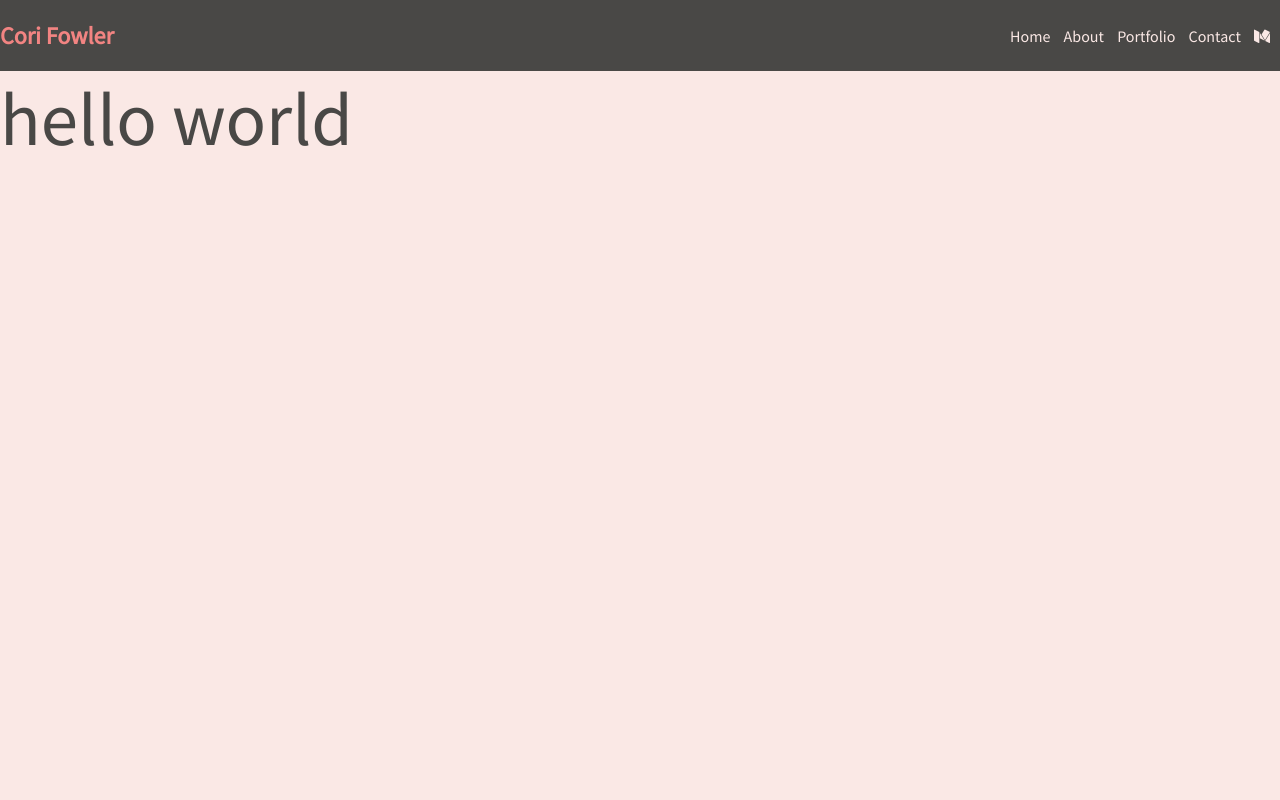
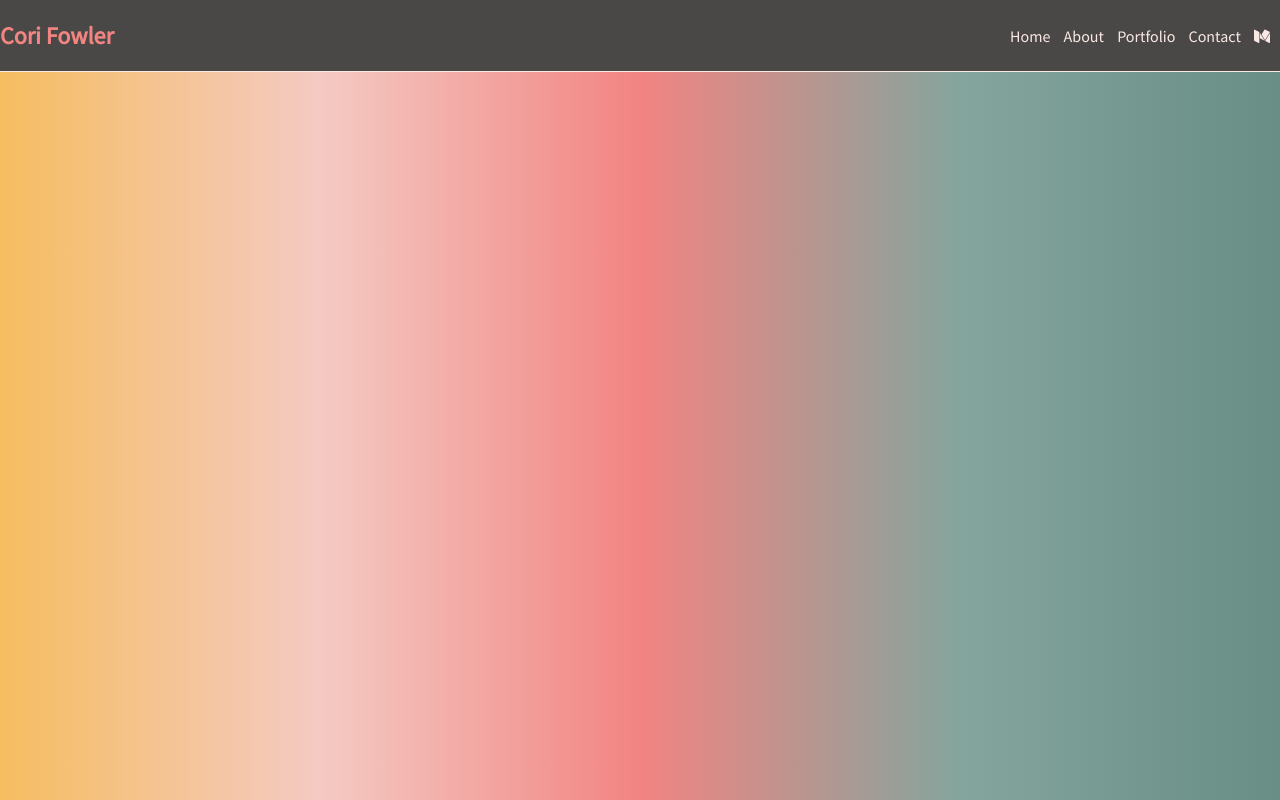
Before and after one commit to corifowler/my-portfolio, a website with bundled scripts: page app/index.html in a window 1280 px wide. Shown: the top 800 px of the page. Built offline with nearby package versions, Linux system fonts and the light colour scheme; some packages are replaced by stand-ins of ours.

Commit message:
blending on home page created

```diff
--- a/app/templates/app.main/home.tpl.html
+++ b/app/templates/app.main/home.tpl.html
@@ -1 +1,7 @@
-<span class="greeting">hello world</span>
+
+<div class="color-container">
+  <div class="gold"></div>
+  <div class="rose"></div>
+  <div class="red"></div>
+  <div class="green"></div>
+</div>
--- a/sass/main.scss
+++ b/sass/main.scss
@@ -20,8 +20,11 @@ body {
 }
 
 .container {
-  height: 1000px;
+  height: 1001px;
+  margin: 0;
 }
+
+// layout
 
 .top-nav {
   background-color: $dkgray;
@@ -51,9 +54,63 @@ nav {
   }
 }
 
+// home
+
 .greeting {
   font-size: 75px;
 }
+
+.color-container {
+  width: 100%;
+  height: 1000px;
+  margin: 0;
+  overflow: hidden;
+  background-color: $dkgray;
+
+  .gold {
+    @include span-columns(3);
+    @include omega();
+    margin-right: 0;
+    max-width: 100%;
+    width: 25%;
+    height: 999px;
+    background: linear-gradient(90deg, $gold, $rose);
+  }
+
+  .rose {
+    @include span-columns(3);
+    @include omega();
+    margin-right: 0;
+    max-width: 100%;
+    width: 25%;
+    height: 999px;
+    background: linear-gradient(90deg, $rose, $red);
+  }
+
+  .red {
+    @include span-columns(3);
+    @include omega();
+    margin-right: 0;
+    max-width: 100%;
+    width: 25%;
+    height: 999px;
+    background: linear-gradient(90deg, $red, $green);
+  }
+
+  .green {
+    @include span-columns(3);
+    @include omega();
+    margin-right: 0;
+    max-width: 100%;
+    width: 25%;
+    height: 999px;
+    background: linear-gradient(90deg, $green, darken($green, 10%));
+  }
+
+
+}
+
+// contact
 
 .contact-page {
   text-align: center;
@@ -82,11 +139,15 @@ nav {
   }
 }
 
+// about
+
 .about-me {
   width: 50%;
   border: 1px solid $dkgray;
   padding: 5px;
 }
+
+// portfolio
 
 .portfolio-body {
   @include outer-container;
```
Also changed, not shown: app/css/main.css, 1 other file.
